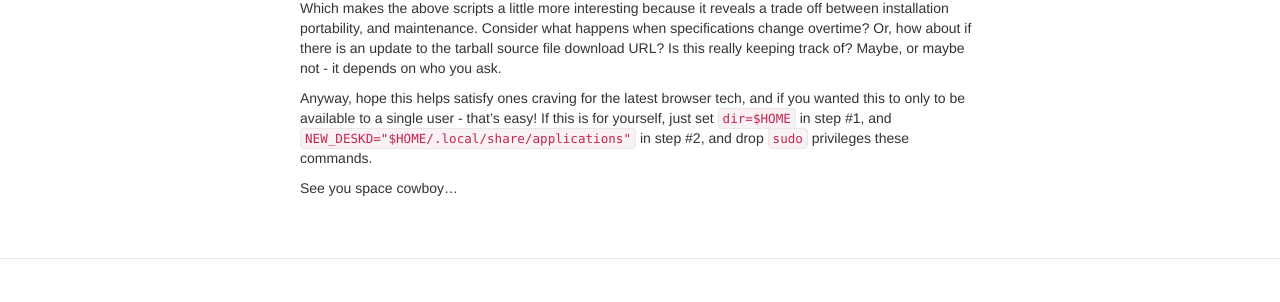
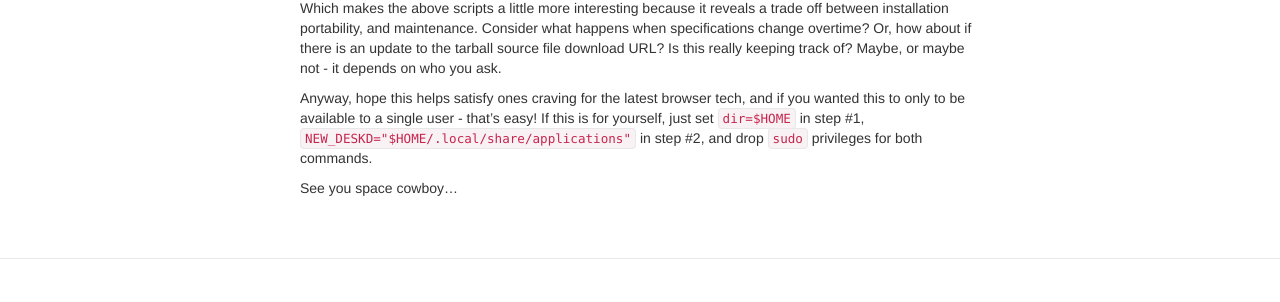
Before and after one commit to ecwpz91/ecwpz91.github.io, a Jekyll site: the page built from _posts/2017-11-18-Getting and Installing Firefox Quantum.md, in a window 1280 px wide. Shown: the part 1815-2117 px from the top of the page. Built offline with Jekyll 4.4.1, drawn with Linux system fonts in a browser that asks for light colours; nearby versions of some CDN libraries.

Commit message:
Finalized

```diff
--- a/_posts/2017-11-18-Getting and Installing Firefox Quantum.md
+++ b/_posts/2017-11-18-Getting and Installing Firefox Quantum.md
@@ -83,7 +83,7 @@ What I like about this method of installation, is it sheds some light on where [
 
 Which makes the above scripts a little more interesting because it reveals a trade off between installation portability, and maintenance. Consider what happens when specifications change overtime? Or, how about if there is an update to the tarball source file download URL? Is this really keeping track of? Maybe, or maybe not - it depends on who you ask.
 
-Anyway, hope this helps satisfy ones craving for the latest browser tech, and if you wanted this to only to be available to a single user - that's easy! If this is for yourself, just set `dir=$HOME` in step #1, and `NEW_DESKD="$HOME/.local/share/applications"` in step #2, and drop `sudo` privileges these commands.
+Anyway, hope this helps satisfy ones craving for the latest browser tech, and if you wanted this to only to be available to a single user - that's easy! If this is for yourself, just set `dir=$HOME` in step #1, `NEW_DESKD="$HOME/.local/share/applications"` in step #2, and drop `sudo` privileges for both commands.
 
 See you space cowboy...
 
```
